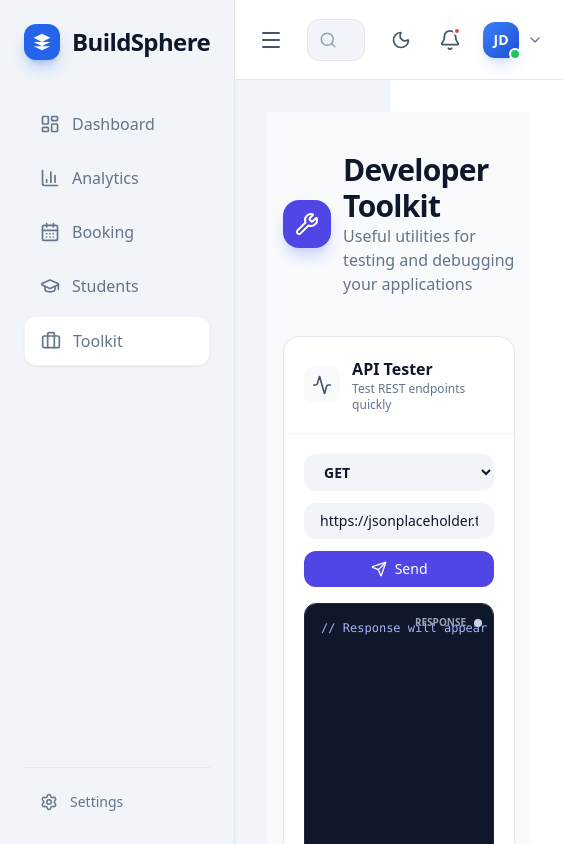
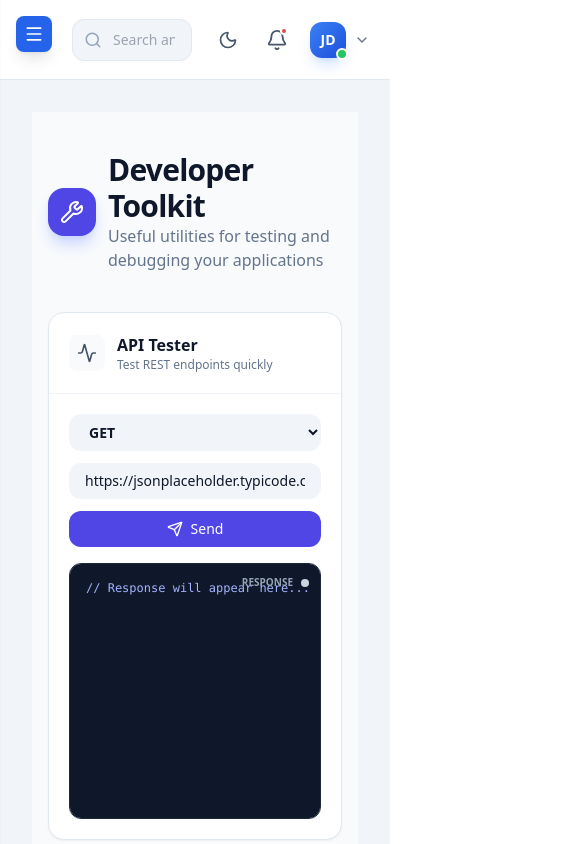
Before and after one commit to gemachistesfaye/Buildsphere-react-dashboard-template, a React (Vite) app: page /toolkit in a window 390 px wide. Shown: the top 844 px of the page, 563 px wide, since content can reach past the window. Built offline with nearby package versions, Linux system fonts and the light colour scheme.

Commit message:
feat: add fully responsive sidebar with mobile hamburger and overlay

```diff
--- a/src/components/Sidebar/Sidebar.tsx
+++ b/src/components/Sidebar/Sidebar.tsx
@@ -1,3 +1,4 @@
+import { useState } from "react";
 import { NavLink } from "react-router-dom";
 import {
   LayoutDashboard,
@@ -5,28 +6,10 @@ import {
   CalendarDays,
   GraduationCap,
   Briefcase,
-  Settings
+  Settings,
+  Menu,
+  X
 } from "lucide-react";
-
-export const sidebarStyles = {
-  container: "h-screen w-64 bg-slate-100 dark:bg-slate-900 text-slate-700 dark:text-slate-200 flex flex-col p-6 border-r border-slate-200 dark:border-slate-800 shadow-sm",
-
-  logo: "flex items-center gap-3 text-2xl font-black mb-10 tracking-tight text-slate-900 dark:text-white cursor-default",
-  logoIcon: "w-9 h-9 bg-blue-600 rounded-xl flex items-center justify-center shadow-lg shadow-blue-600/30",
-
-  nav: "flex flex-col gap-1.5 flex-grow",
-
-  link: `
-    group flex items-center gap-3 px-4 py-3 rounded-xl
-    text-slate-500 dark:text-slate-300 font-medium transition-all duration-200
-    hover:bg-white hover:text-blue-600 hover:shadow-sm
-    dark:hover:bg-slate-800 active:scale-[0.98] cursor-pointer
-  `,
-  linkActive: "bg-white dark:bg-slate-800 text-blue-600 dark:text-blue-500 shadow-sm border border-slate-200/50 dark:border-slate-700/50",
-
-  footer: "mt-auto pt-6 flex flex-col gap-4",
-  divider: "h-px bg-slate-200 dark:bg-slate-700 w-full",
-};
 
 const navItems = [
   { name: "Dashboard", path: "/", icon: LayoutDashboard },
@@ -37,11 +20,34 @@ const navItems = [
 ];
 
 export const Sidebar = () => {
+  const [isOpen, setIsOpen] = useState(false);
+
+  const toggleSidebar = () => setIsOpen(!isOpen);
+
   return (
-    <aside className={sidebarStyles.container}>
+    <>
+
+      <button
+        className="md:hidden fixed top-4 left-4 z-50 p-2 bg-blue-600 text-white rounded-lg shadow-lg hover:bg-blue-700 transition-colors"
+        onClick={toggleSidebar}
+        aria-label="Toggle sidebar"
+      >
+        {isOpen ? <X size={20} /> : <Menu size={20} />}
+      </button>
+
+      {/* Sidebar */}
+      <aside
+        className={`
+          fixed top-0 left-0 h-full z-50 w-64 bg-slate-100 dark:bg-slate-900 text-slate-700 dark:text-slate-200
+          flex flex-col p-6 border-r border-slate-200 dark:border-slate-800 shadow-sm
+          transform transition-transform duration-300
+          ${isOpen ? 'translate-x-0' : '-translate-x-full'}
+          md:translate-x-0
+        `}
+      >
         {/* Brand Logo */}
-      <div className={sidebarStyles.logo}>
-        <div className={sidebarStyles.logoIcon}>
+        <div className="flex items-center gap-3 text-2xl font-black mb-10 tracking-tight text-slate-900 dark:text-white cursor-default">
+          <div className="w-9 h-9 bg-blue-600 rounded-xl flex items-center justify-center shadow-lg shadow-blue-600/30">
             <svg viewBox="0 0 24 24" className="w-5 h-5 text-white fill-current">
               <path d="M12 2L2 7l10 5 10-5-10-5zM2 17l10 5 10-5M2 12l10 5 10-5" />
             </svg>
@@ -49,14 +55,19 @@ export const Sidebar = () => {
           <span>BuildSphere</span>
         </div>
 
-      {/* Navigation Links */}
-      <nav className={sidebarStyles.nav}>
+        {/* Navigation */}
+        <nav className="flex flex-col gap-1.5 flex-grow">
           {navItems.map((item) => (
             <NavLink
               key={item.name}
               to={item.path}
+              onClick={() => setIsOpen(false)}
               className={({ isActive }) =>
-              `${sidebarStyles.link} ${isActive ? sidebarStyles.linkActive : ""}`
+                `group flex items-center gap-3 px-4 py-3 rounded-xl
+                 text-slate-500 dark:text-slate-300 font-medium transition-all duration-200
+                 hover:bg-white hover:text-blue-600 hover:shadow-sm
+                 dark:hover:bg-slate-800 active:scale-[0.98] cursor-pointer
+                 ${isActive ? 'bg-white dark:bg-slate-800 text-blue-600 dark:text-blue-500 shadow-sm border border-slate-200/50 dark:border-slate-700/50' : ''}`
               }
             >
               <item.icon size={20} className="text-current" />
@@ -65,20 +76,27 @@ export const Sidebar = () => {
           ))}
         </nav>
 
-      {/* Footer Section */}
-      <div className={sidebarStyles.footer}>
-        <div className={sidebarStyles.divider} />
+        {/* Footer */}
+        <div className="mt-auto pt-6 flex flex-col gap-4">
+          <div className="h-px bg-slate-200 dark:bg-slate-700 w-full" />
           <NavLink
             to="/settings"
-          className={`
-            flex items-center gap-3 px-4 py-2 text-slate-500 dark:text-slate-300 hover:text-blue-600 dark:hover:text-blue-500
-            cursor-pointer text-sm transition-colors rounded-xl
-          `}
+            onClick={() => setIsOpen(false)}
+            className="flex items-center gap-3 px-4 py-2 text-slate-500 dark:text-slate-300 hover:text-blue-600 dark:hover:text-blue-500 cursor-pointer text-sm transition-colors rounded-xl"
           >
             <Settings size={18} />
             <span>Settings</span>
           </NavLink>
         </div>
       </aside>
+
+      {/* Overlay for mobile */}
+      {isOpen && (
+        <div
+          className="fixed inset-0 bg-black/25 z-40 md:hidden"
+          onClick={toggleSidebar}
+        />
+      )}
+    </>
   );
 };
```
Lines whose indentation alone changed are shown as unchanged.
